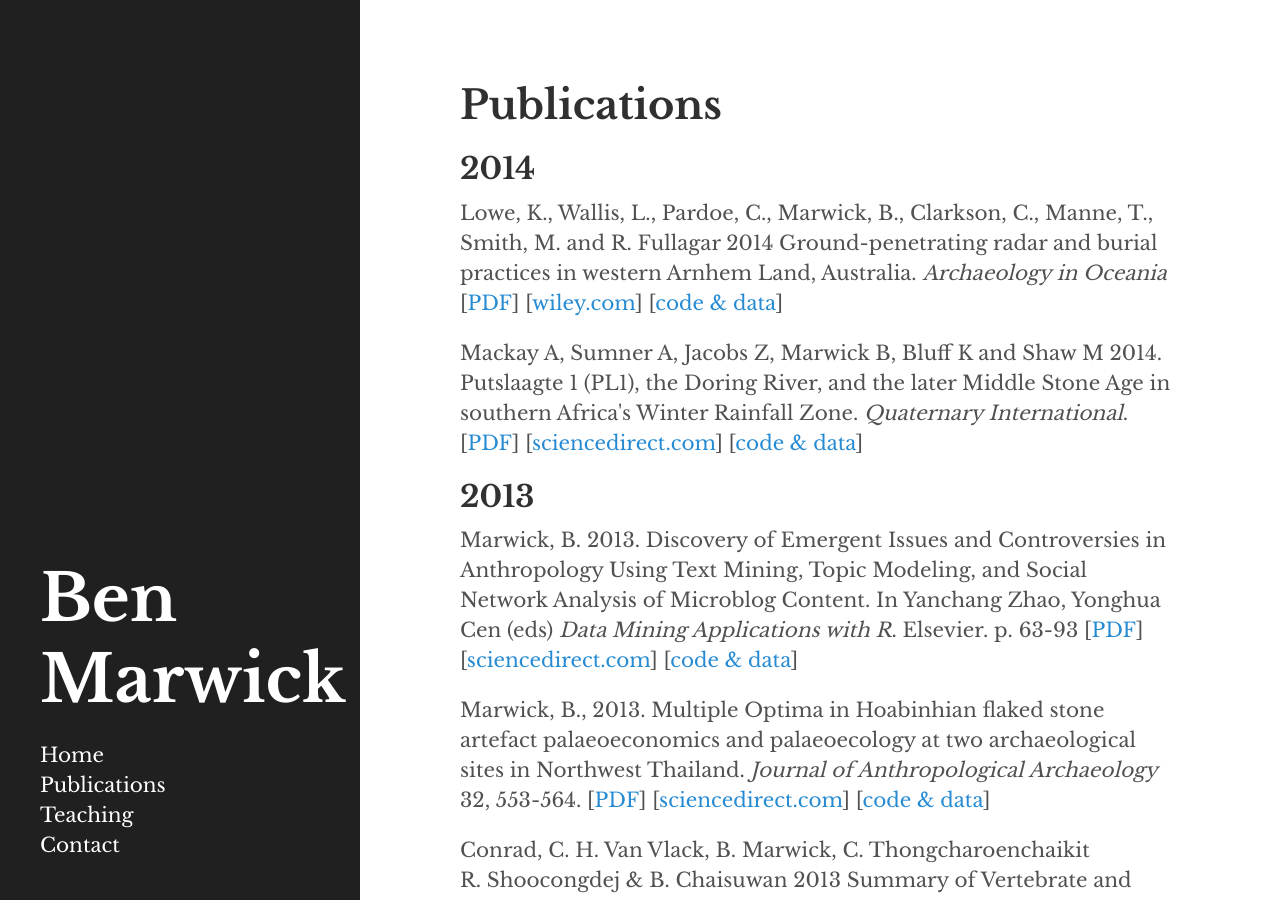
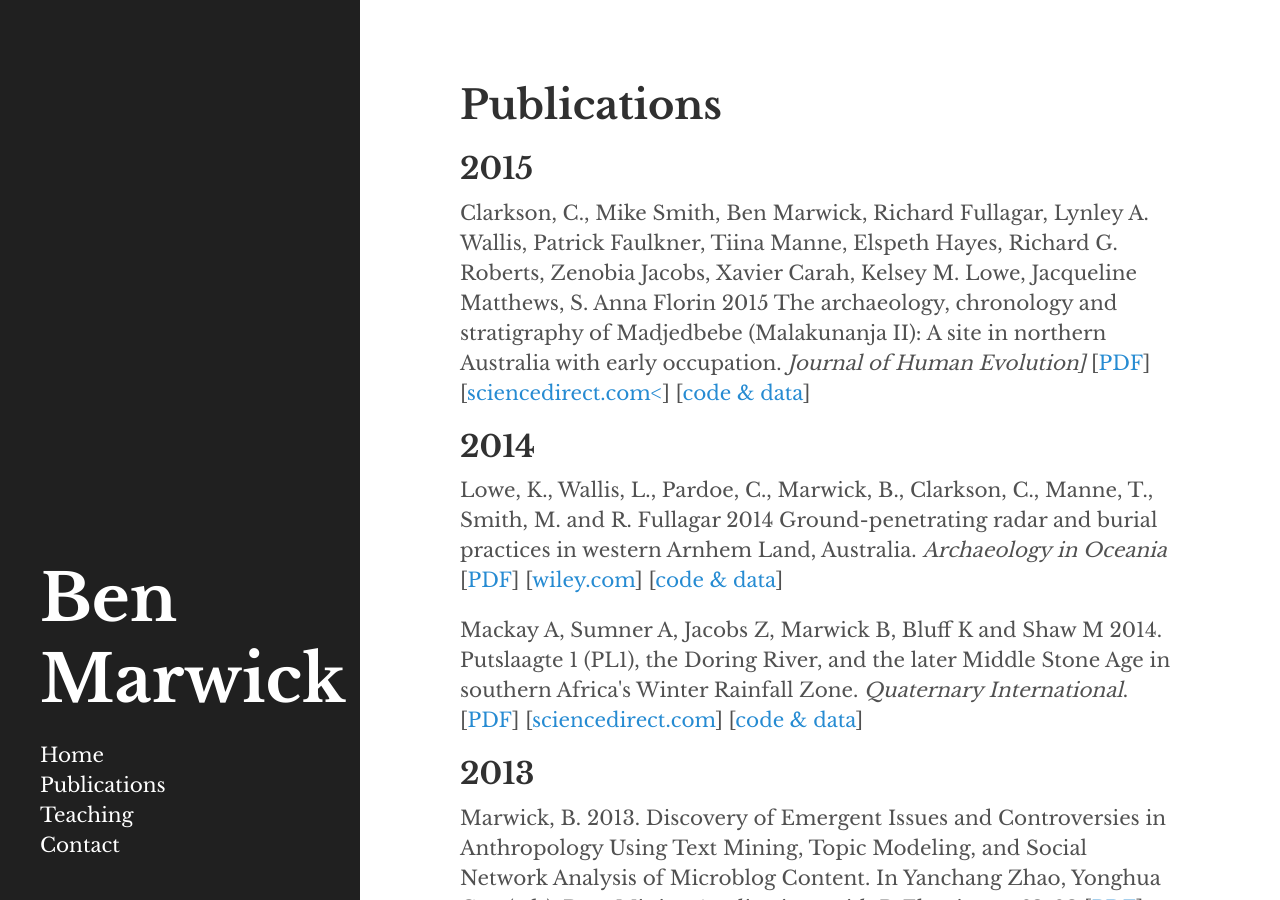
Before and after one commit to benmarwick/faculty.washington.edu-bmarwick, a Jekyll site: the page built from publications.md, in a window 1280 px wide and 900 px high. Built offline with Jekyll 4.4.1, drawn with Linux system fonts in a browser that asks for light colours; some web fonts are replaced; Markdown is read by kramdown in place of the engine named in the settings.

Commit message:
added MJB paper

```diff
--- a/publications.md
+++ b/publications.md
@@ -2,6 +2,8 @@
 layout: page
 title: Publications
 ---
+<h2>2015</h2>
+<p>Clarkson, C., Mike Smith, Ben Marwick, Richard Fullagar, Lynley A. Wallis, Patrick Faulkner, Tiina Manne, Elspeth Hayes, Richard G. Roberts, Zenobia Jacobs, Xavier Carah, Kelsey M. Lowe, Jacqueline Matthews, S. Anna Florin 2015 The archaeology, chronology and stratigraphy of Madjedbebe (Malakunanja II): A site in northern Australia with early occupation. <em>Journal of Human Evolution]</em> [<a href="http://faculty.washington.edu/bmarwick/PDFs/Clarkson_et_al._2015_MJB_1989.pdf">PDF</a>] [<a href="http://dx.doi.org/10.1016/j.jhevol.2015.03.014">sciencedirect.com<</a>] [<a href="https://github.com/benmarwick/1989-excavation-report-Madjebebe">code & data</a>]</p>
 <h2>2014</h2>
 <p>Lowe, K., Wallis, L., Pardoe, C., Marwick, B., Clarkson, C., Manne, T., Smith, M. and R. Fullagar 2014 Ground-penetrating radar and burial practices in western Arnhem Land, Australia. <em>Archaeology in Oceania</em> [<a href="http://faculty.washington.edu/bmarwick/PDFs/Lowe_et_al_2014_MJB_GPR.pdf">PDF</a>] [<a href="http://onlinelibrary.wiley.com/doi/10.1002/arco.5039/abstract">wiley.com</a>] [<a href="https://github.com/benmarwick/Rocks-and-burials-at-Madjebebe">code & data</a>]</p>
 <p>Mackay A, Sumner A, Jacobs Z, Marwick B, Bluff K and Shaw M 2014. Putslaagte 1 (PL1), the Doring River, and the later Middle Stone Age in southern Africa's Winter Rainfall Zone. <em>Quaternary International</em>.
```
Also changed, not shown: 2 other files.
